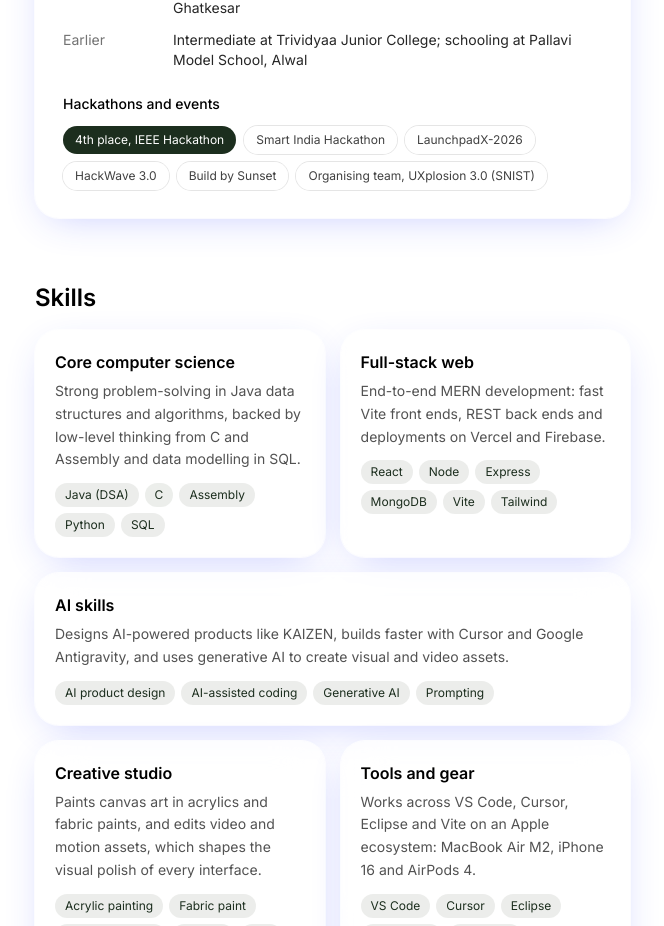
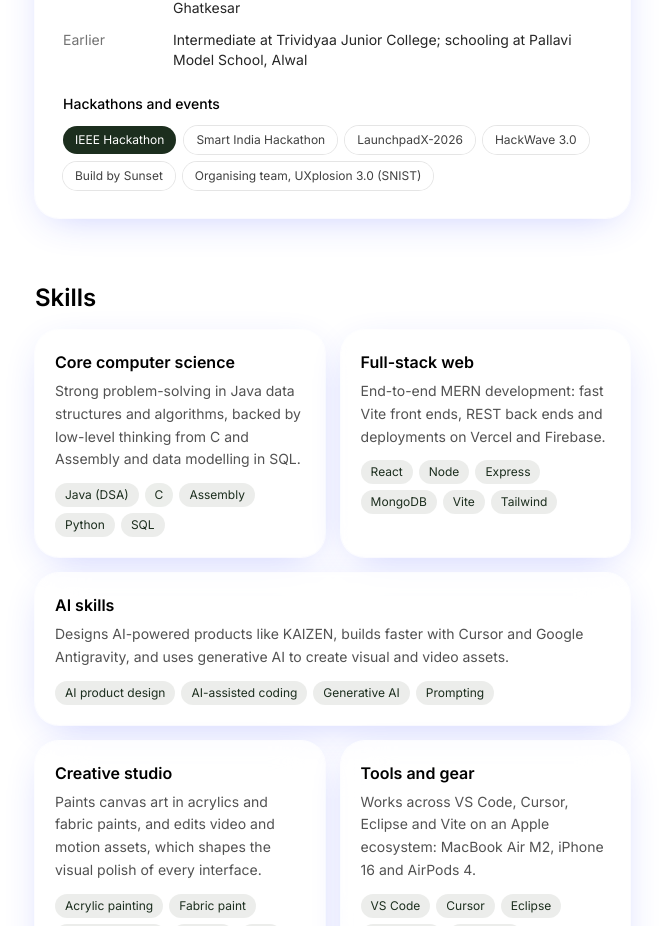
Before and after one commit to 24311a0596-abhinav/Abhinav-Portfolio-, a React (Vite) app: page / in a window 1280 px wide. Shown: the part 860-1786 px from the top of the page, without its empty margins (13-677 px from the left). Built offline with nearby package versions, Linux system fonts and the light colour scheme.

Commit message:
Fix hackathon details

```diff
--- a/src/components/About.tsx
+++ b/src/components/About.tsx
@@ -18,7 +18,7 @@ export default function About() {
       </dl>
       <h3 className="text-sm font-medium text-black mt-6 mb-3">Hackathons and events</h3>
       <div className="flex flex-wrap gap-2">
-        <span className="rounded-full bg-[#1C2E1E] text-white text-xs px-3 py-1.5">4th place, IEEE Hackathon</span>
+        <span className="rounded-full bg-[#1C2E1E] text-white text-xs px-3 py-1.5">IEEE Hackathon</span>
         {EVENTS.map((e) => <span key={e} className="rounded-full bg-white/80 ring-1 ring-black/10 text-xs px-3 py-1.5 text-neutral-700">{e}</span>)}
       </div>
     </section>
```
